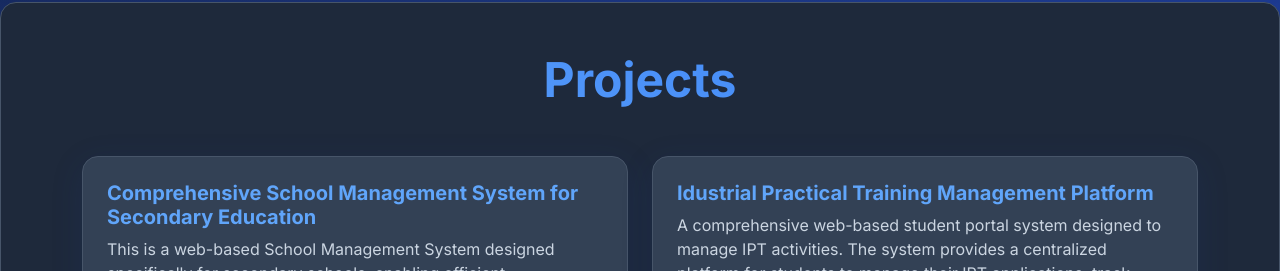
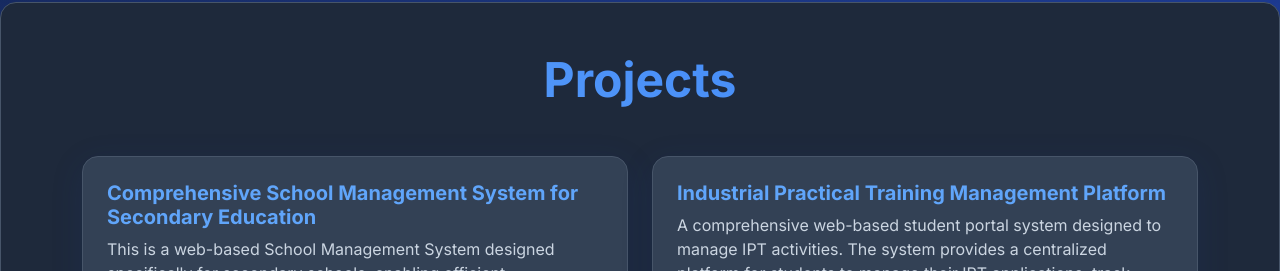
Before and after one commit to Raymond-mwamba/my-portifolio, a React (Vite) app: page / in a window 1280 px wide. Shown: the part 1206-1477 px from the top of the page. Built offline with nearby package versions, Linux system fonts and the light colour scheme.

Commit message:
Prepare for Vercel deployment - add vercel.json and update configuration

```diff
--- a/package.json
+++ b/package.json
@@ -3,6 +3,9 @@
   "private": true,
   "version": "0.0.0",
   "type": "module",
+  "engines": {
+    "node": ">=18.0.0"
+  },
   "scripts": {
     "dev": "vite",
     "build": "tsc -b && vite build",
--- a/src/App.tsx
+++ b/src/App.tsx
@@ -107,7 +107,7 @@ function App() {
                 <div className="col-lg-6">
                   <div className="card h-100 border-0 shadow-sm hover-shadow glow-on-hover">
                     <div className="card-body p-4">
-                      <h5 className="card-title fw-bold" style={{ color: 'var(--accent-blue)' }}>Idustrial Practical Training Management Platform</h5>
+                      <h5 className="card-title fw-bold" style={{ color: 'var(--accent-blue)' }}>Industrial Practical Training Management Platform</h5>
                       <p className="card-text" style={{ color: 'var(--text-secondary)' }}>A comprehensive web-based student portal system designed to manage IPT activities. The system provides a centralized platform for students to manage their IPT applications, track training progress through digital logbooks and maintain records of their practical learning. </p>
                       <div className="d-flex gap-2 flex-wrap mb-3">
                         <span className="badge">PHP</span>
```
Also changed, not shown: vercel.json (added), 2 other files (tests, documents, lock files or other folders).
